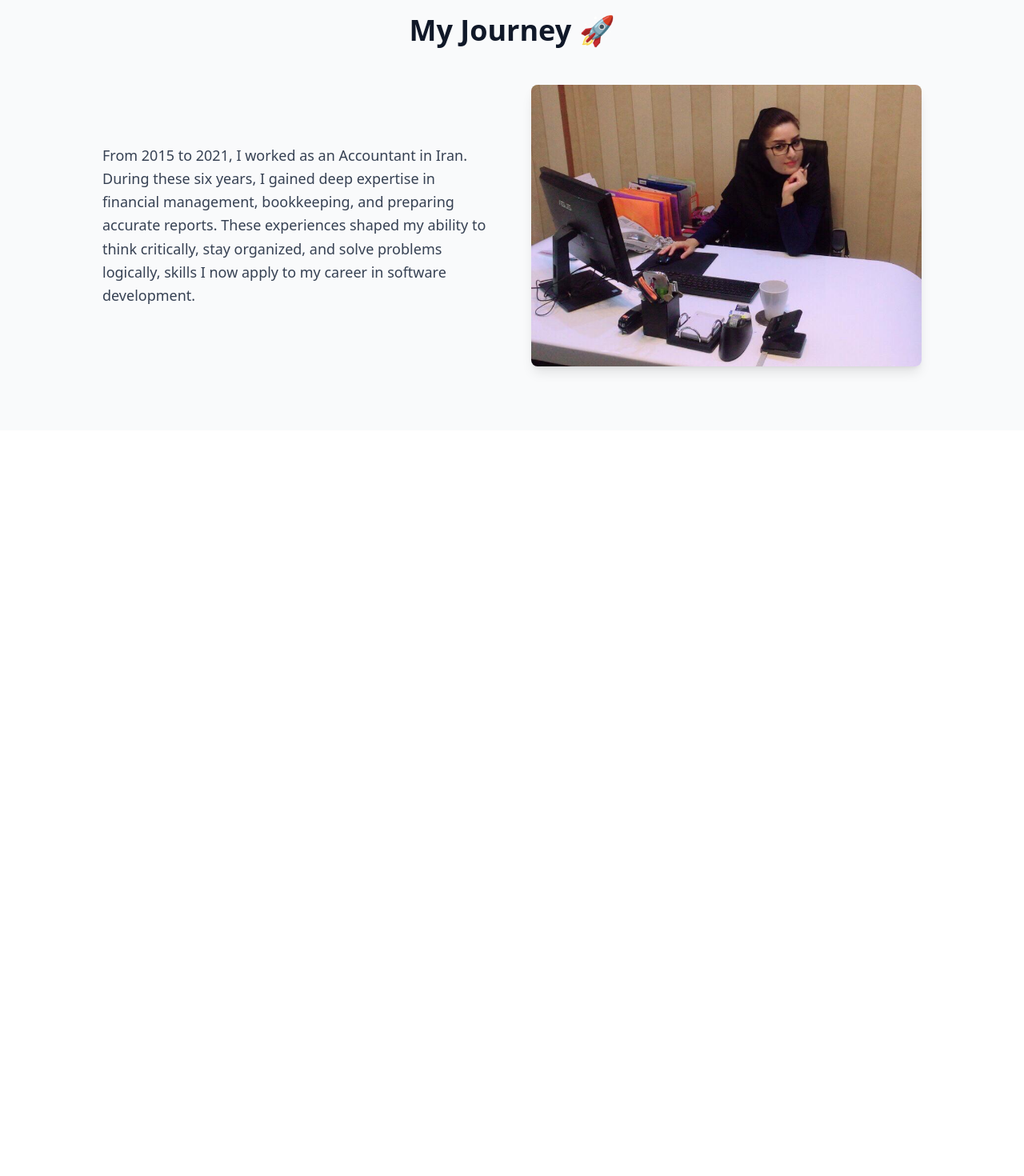
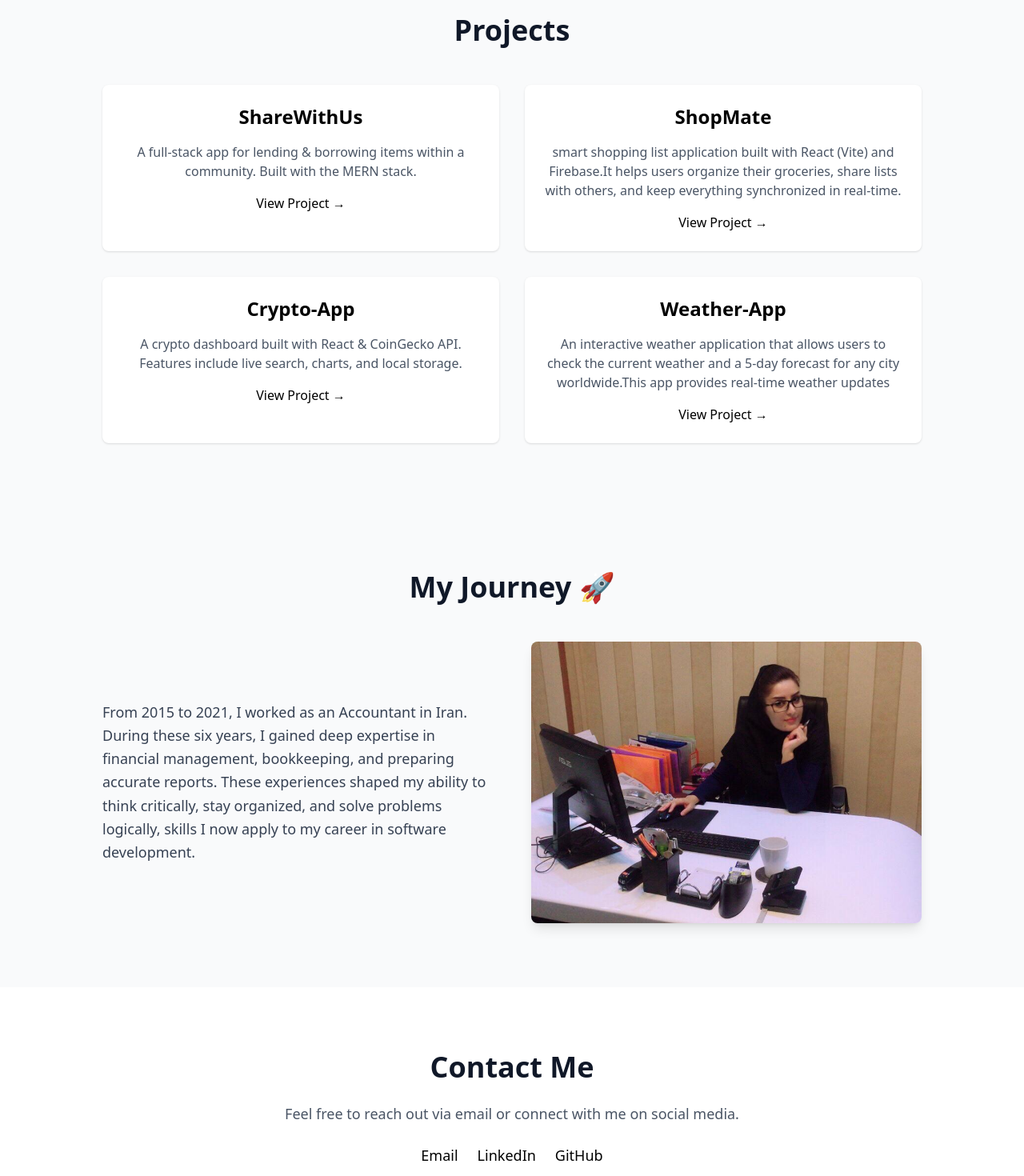
Before and after one commit to samira313/portfolio, a React (Vite) app: page / in a window 1280 px wide. Shown: the part 2160-3630 px from the top of the page at 80% size. Before the commit the page ends 2698 px from the top, so only its background shows below. Built offline with nearby package versions, Linux system fonts and the light colour scheme.

Commit message:
added projects and contact sections

```diff
--- a/src/App.tsx
+++ b/src/App.tsx
@@ -8,6 +8,8 @@ import profileImage from "./assets/profile.jpeg";
 import About from "./sections/About";
 import { texts } from "./i18n/texts";
 import Skills from "./sections/Skills";
+import Projects from "./sections/Projects";
+import Contact from "./sections/Contact";
 function App() {
     const [lang, setLang] = useState<"en" | "fa" | "nl">("en");
   return (
@@ -72,6 +74,34 @@ function App() {
           "Jira"
         ]}
       />
+        {/* Projects Section */}
+      <Projects
+        projects={[
+          {
+            title: "ShareWithUs",
+            description:
+              "A full-stack app for lending & borrowing items within a community. Built with the MERN stack.",
+            link: "https://github.com/samira313/ShareWithUs-App",
+          },
+          {
+            title: "ShopMate",
+            description:
+            " smart shopping list application built with React (Vite) and Firebase.It helps users organize their groceries, share lists with others, and keep everything synchronized in real-time.",
+            link: "https://github.com/samira313/ShopMate-",
+          },
+          {
+            title: "Crypto-App",
+            description:
+              "A crypto dashboard built with React & CoinGecko API. Features include live search, charts, and local storage.",
+            link: "https://github.com/samira313/Crypto-App",
+          },
+          {
+            title: "Weather-App",
+            description: "An interactive weather application that allows users to check the current weather and a 5-day forecast for any city worldwide.This app provides real-time weather updates",
+            link: "https://github.com/samira313/Weather-App",
+          },
+        ]}
+      />
 
         {/* Journey Section */}
       <Journey
@@ -83,7 +113,12 @@ function App() {
         and solve problems logically, skills I now apply to my career in software development."
       />
 
-
+     {/* Contact Section */}
+      <Contact
+        email="ahmadi.samira6761@gmail.com"
+        linkedin="https://www.linkedin.com/in/samira-a-975711349?utm_source=share&utm_campaign=share_via&utm_content=profile&utm_medium=ios_app"
+        github="https://github.com/samira313"
+      />
     </div>
   );
 }
--- a/src/sections/Contact.tsx
+++ b/src/sections/Contact.tsx
@@ -0,0 +1,27 @@
+type ContactProps = {
+  email: string;
+  linkedin: string;
+  github: string;
+};
+
+export default function Contact({ email, linkedin, github }: ContactProps) {
+  return (
+    <section id="contact" className="py-20 px-8 bg-white text-center">
+      <h2 className="text-4xl font-bold text-gray-900 mb-6">Contact Me</h2>
+      <p className="text-lg text-gray-600 mb-6">
+        Feel free to reach out via email or connect with me on social media.
+      </p>
+      <div className="flex justify-center space-x-6 text-lg">
+        <a href={`mailto:${email}`} className="text-primary hover:underline">
+          Email
+        </a>
+        <a href={linkedin} target="_blank" className="text-primary hover:underline">
+          LinkedIn
+        </a>
+        <a href={github} target="_blank" className="text-primary hover:underline">
+          GitHub
+        </a>
+      </div>
+    </section>
+  );
+}
--- a/src/sections/Projects.tsx
+++ b/src/sections/Projects.tsx
@@ -0,0 +1,38 @@
+type Project = {
+  title: string;
+  description: string;
+  link: string;
+};
+
+type ProjectsProps = {
+  projects: Project[];
+};
+
+export default function Projects({ projects }: ProjectsProps) {
+  return (
+    <section id="projects" className="py-20 px-8 bg-gray-50 text-center">
+      <h2 className="text-4xl font-bold text-gray-900 mb-12">Projects</h2>
+      <div className="grid md:grid-cols-2 gap-8 max-w-5xl mx-auto">
+        {projects.map((project, index) => (
+          <div
+            key={index}
+            className="p-6 bg-white rounded-lg shadow hover:shadow-xl transition"
+          >
+            <h3 className="text-2xl font-semibold text-primary mb-4">
+              {project.title}
+            </h3>
+            <p className="text-gray-600 mb-4">{project.description}</p>
+            <a
+              href={project.link}
+              className="text-primary font-medium hover:underline"
+              target="_blank"
+              rel="noopener noreferrer"
+            >
+              View Project →
+            </a>
+          </div>
+        ))}
+      </div>
+    </section>
+  );
+}
```
